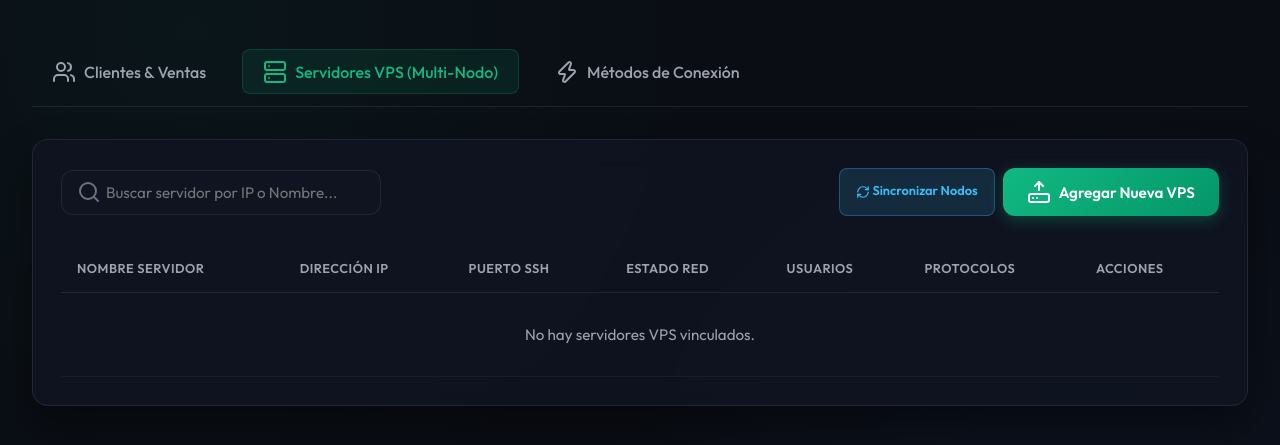
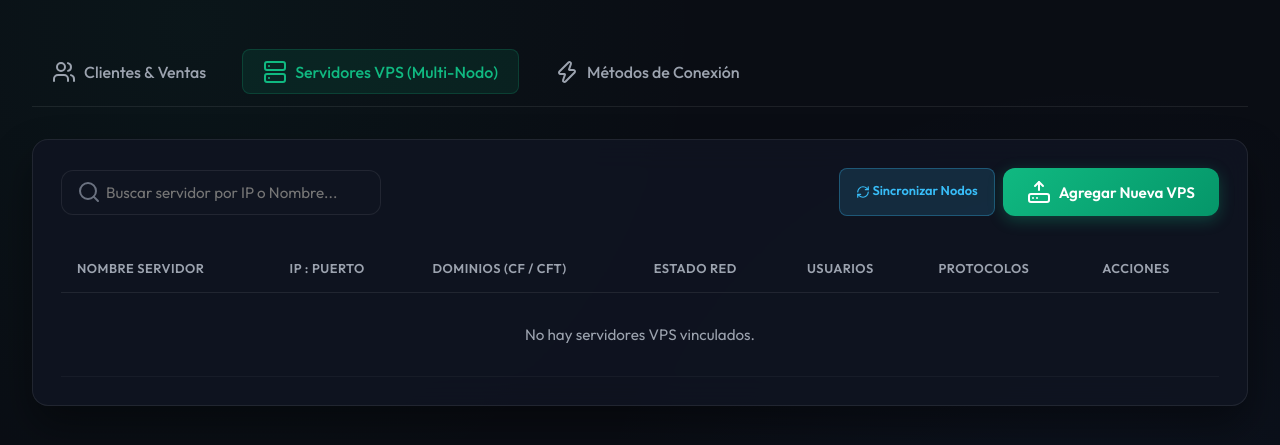
Before and after one commit to JuandeMx/MAXIMUS, a plain HTML site: page web-panel/index.html in a window 1280 px wide. Both pictures are taken after a click on the button "Servidores VPS (Multi-Nodo)". Shown: the part 93-538 px from the top of the page. Drawn offline with nearby package versions, Linux system fonts and the light colour scheme; no server answers.

Commit message:
fix: update table headers for DOMINIOS CF/CFT column

```diff
--- a/web-panel/index.html
+++ b/web-panel/index.html
@@ -93,8 +93,8 @@
           <thead>
             <tr>
               <th>NOMBRE SERVIDOR</th>
-              <th>DIRECCIÓN IP</th>
-              <th>PUERTO SSH</th>
+              <th>IP : PUERTO</th>
+              <th>DOMINIOS (CF / CFT)</th>
               <th>ESTADO RED</th>
               <th>USUARIOS</th>
               <th>PROTOCOLOS</th>
```
